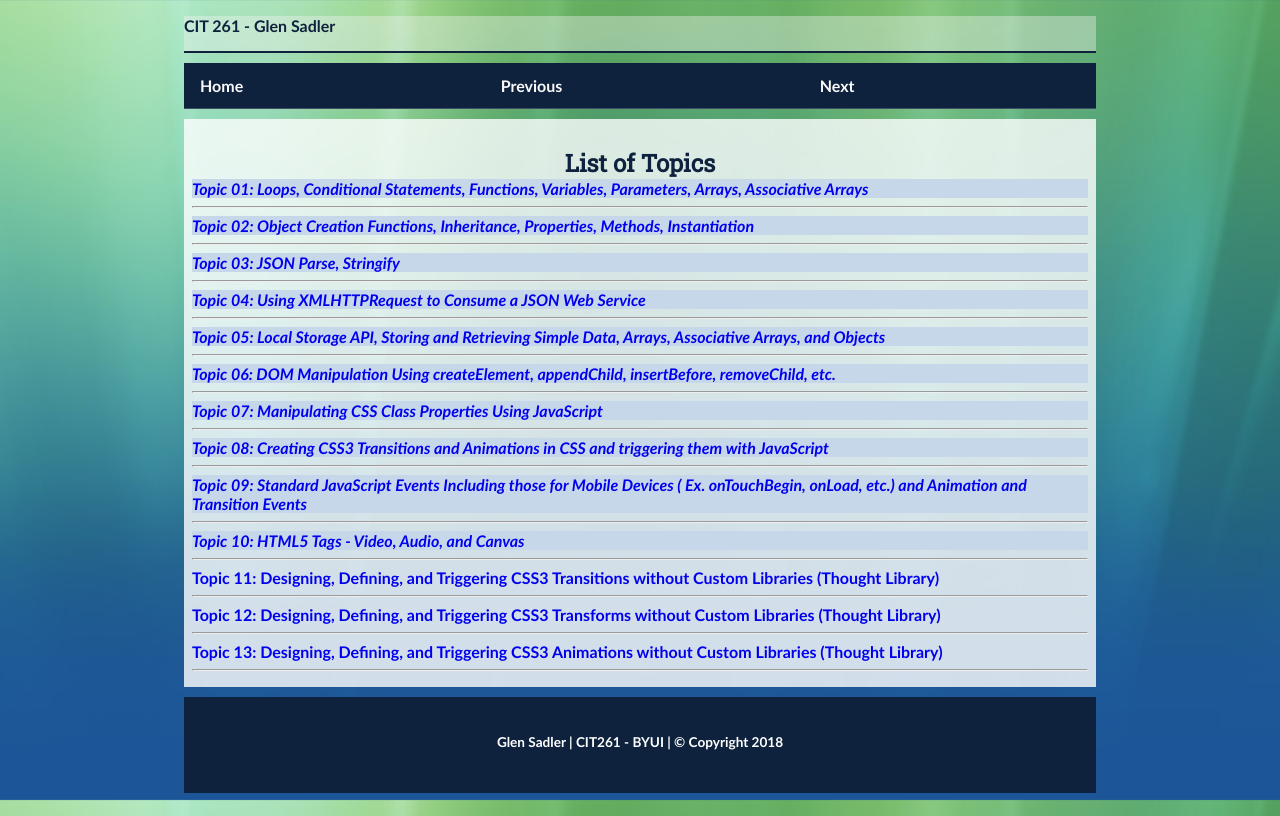
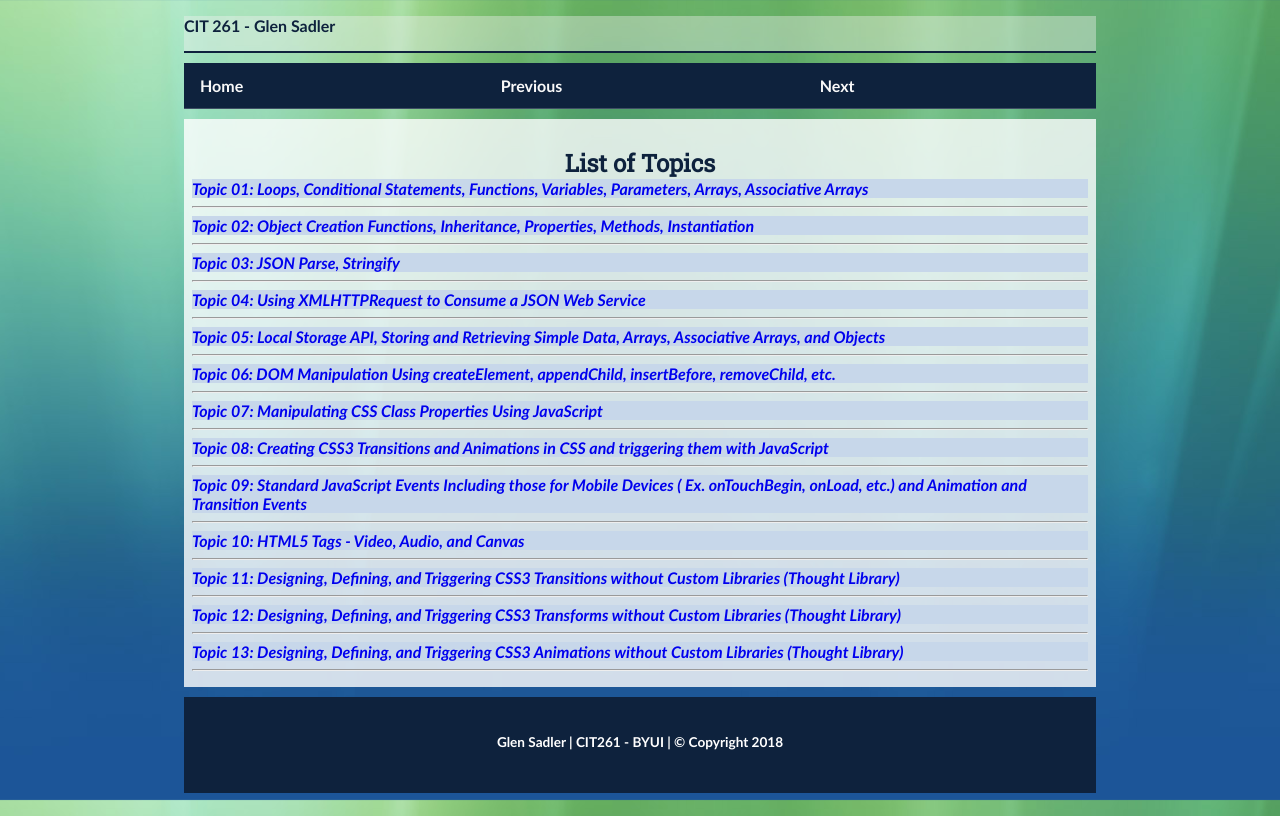
Before and after one commit to Sadler-Glen/cit261-project, a website: page public_html/index.html in a window 1280 px wide. Drawn offline with Linux system fonts and the light colour scheme.

Commit message:
index.html mod class of last three topics as marked by Brother Baer

```diff
--- a/public_html/index.html
+++ b/public_html/index.html
@@ -48,11 +48,11 @@
                             those for Mobile Devices ( Ex. onTouchBegin, onLoad, etc.)
                             and Animation and Transition Events</a></li><hr>
                     <li class='marked'><a href="html/lesson_10.html" title="T10">Topic 10: HTML5 Tags - Video, Audio, and Canvas</a></li><hr>
-                    <li><a href="html/lesson_11.html" title="T11">Topic 11: Designing, Defining, and Triggering CSS3
+                    <li class="marked"><a href="html/lesson_11.html" title="T11">Topic 11: Designing, Defining, and Triggering CSS3
                             Transitions without Custom Libraries (Thought Library)</a></li><hr>
-                    <li><a href="html/lesson_12.html" title="T12">Topic 12: Designing, Defining, and Triggering CSS3
+                    <li class="marked"><a href="html/lesson_12.html" title="T12">Topic 12: Designing, Defining, and Triggering CSS3
                             Transforms without Custom Libraries (Thought Library)</a></li><hr>
-                    <li><a href="html/lesson_13.html" title='T13'>Topic 13: Designing, Defining, and Triggering CSS3
+                    <li class="marked"><a href="html/lesson_13.html" title='T13'>Topic 13: Designing, Defining, and Triggering CSS3
                             Animations without Custom Libraries (Thought Library)</a></li><hr>
                 </ul>
             </div>
```
